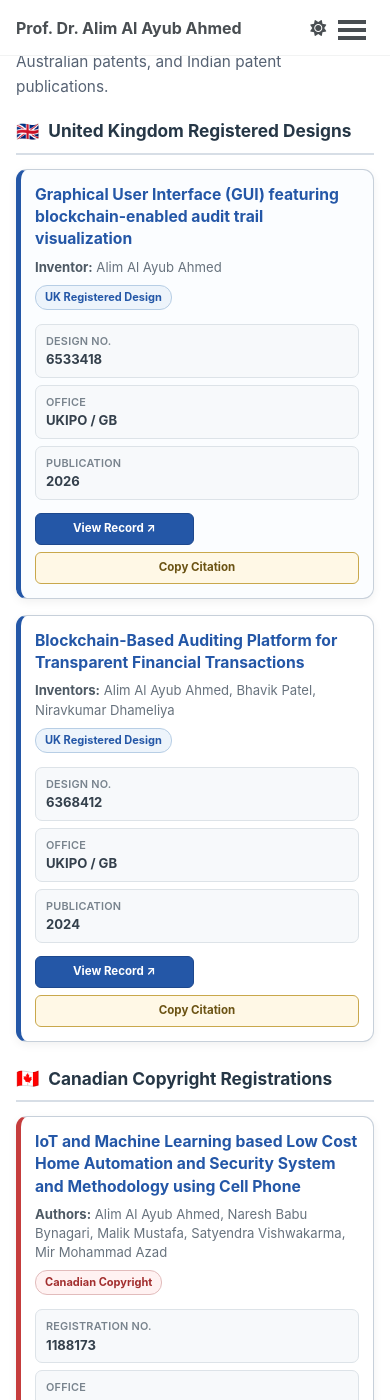
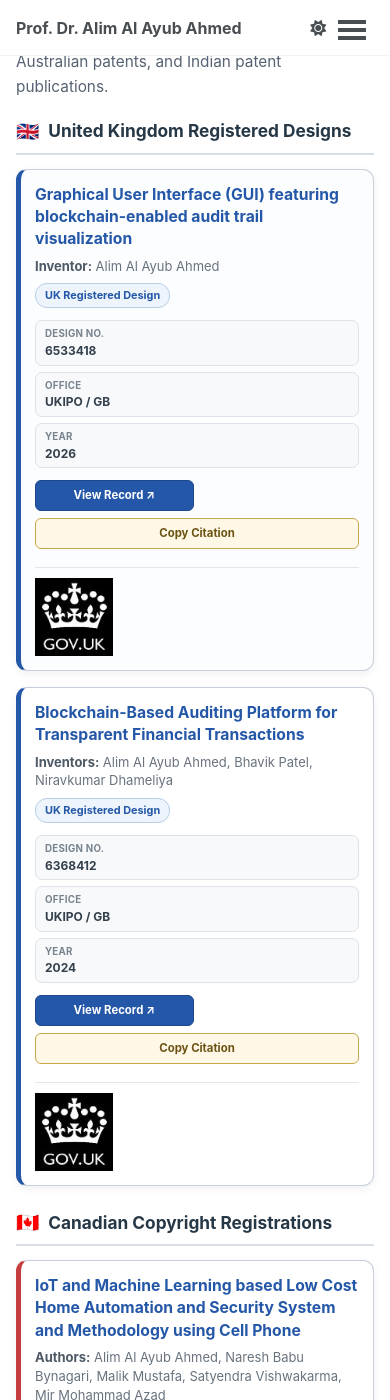
Before and after one commit to alimalayubahmed/alimalayubahmed.github.io, a Jekyll site: the page built from _pages/patents.html, in a window 390 px wide and 1400 px high, scrolled down 261 px. Built offline with Jekyll 4.4.1, drawn with Linux system fonts in a browser that asks for light colours; a style sheet for code colours, icons or effects is not loaded.

Commit message:
page update

```diff
--- a/_pages/patents.html
+++ b/_pages/patents.html
@@ -31,9 +31,12 @@ author_profile: true
     <!-- UK DESIGN 1 -->
     <article class="patent-card uk-card featured-patent">
 
+      <div class="patent-content">
+
         <div class="patent-card-top">
 
-        <div>
+          <div class="patent-heading-content">
+
             <div class="patent-title">
               Graphical User Interface (GUI) featuring blockchain-enabled audit trail visualization
             </div>
@@ -41,6 +44,7 @@ author_profile: true
             <div class="patent-meta">
               <strong>Inventor:</strong> Alim Al Ayub Ahmed
             </div>
+
           </div>
 
           <span class="patent-badge uk-badge">
@@ -48,6 +52,7 @@ author_profile: true
           </span>
 
         </div>
+
 
         <div class="patent-details">
 
@@ -62,16 +67,17 @@ author_profile: true
           </div>
 
           <div>
-          <span>Publication</span>
+            <span>Year</span>
             <strong>2026</strong>
           </div>
 
         </div>
 
+
         <div class="patent-actions">
 
           <a class="patent-btn record-btn"
-           href="https://www.impactio.com/researcher/alim?goto=map&tab=citations"
+             href="https://www.registered-design.service.gov.uk/find/6533418"
              target="_blank"
              rel="noopener noreferrer">
             View Record ↗
@@ -86,15 +92,28 @@ author_profile: true
 
         </div>
 
+      </div>
+
+
+      <div class="patent-logo-wrap">
+        <img
+          src="{{ '/images/patents/ukipo.png' | relative_url }}"
+          alt="UK Intellectual Property Office"
+          class="patent-office-logo">
+      </div>
+
     </article>
 
 
     <!-- UK DESIGN 2 -->
     <article class="patent-card uk-card">
 
+      <div class="patent-content">
+
         <div class="patent-card-top">
 
-        <div>
+          <div class="patent-heading-content">
+
             <div class="patent-title">
               Blockchain-Based Auditing Platform for Transparent Financial Transactions
             </div>
@@ -103,6 +122,7 @@ author_profile: true
               <strong>Inventors:</strong>
               Alim Al Ayub Ahmed, Bhavik Patel, Niravkumar Dhameliya
             </div>
+
           </div>
 
           <span class="patent-badge uk-badge">
@@ -110,6 +130,7 @@ author_profile: true
           </span>
 
         </div>
+
 
         <div class="patent-details">
 
@@ -124,16 +145,17 @@ author_profile: true
           </div>
 
           <div>
-          <span>Publication</span>
+            <span>Year</span>
             <strong>2024</strong>
           </div>
 
         </div>
 
+
         <div class="patent-actions">
 
           <a class="patent-btn record-btn"
-           href="https://www.impactio.com/researcher/alim?goto=map&tab=citations"
+             href="https://www.registered-design.service.gov.uk/find/6368412"
              target="_blank"
              rel="noopener noreferrer">
             View Record ↗
@@ -146,6 +168,16 @@ author_profile: true
             Copy Citation
           </button>
 
+        </div>
+
+      </div>
+
+
+      <div class="patent-logo-wrap">
+        <img
+          src="{{ '/images/patents/ukipo.png' | relative_url }}"
+          alt="UK Intellectual Property Office"
+          class="patent-office-logo">
       </div>
 
     </article>
@@ -172,9 +204,12 @@ author_profile: true
     <!-- CANADA 1 -->
     <article class="patent-card canada-card">
 
+      <div class="patent-content">
+
         <div class="patent-card-top">
 
-        <div>
+          <div class="patent-heading-content">
+
             <div class="patent-title">
               IoT and Machine Learning based Low Cost Home Automation and Security System and Methodology using Cell Phone
             </div>
@@ -184,6 +219,7 @@ author_profile: true
               Alim Al Ayub Ahmed, Naresh Babu Bynagari, Malik Mustafa,
               Satyendra Vishwakarma, Mir Mohammad Azad
             </div>
+
           </div>
 
           <span class="patent-badge canada-badge">
@@ -191,6 +227,7 @@ author_profile: true
           </span>
 
         </div>
+
 
         <div class="patent-details">
 
@@ -211,10 +248,11 @@ author_profile: true
 
         </div>
 
+
         <div class="patent-actions">
 
           <a class="patent-btn record-btn"
-           href="https://ised-isde.canada.ca/site/canadian-intellectual-property-office/en/copyright/canadian-copyrights-database"
+             href="https://www.ic.gc.ca/app/opic-cipo/cpyrghts/dtls.do?fileNum=1188173&amp;type=1"
              target="_blank"
              rel="noopener noreferrer">
             View Record ↗
@@ -229,15 +267,28 @@ author_profile: true
 
         </div>
 
+      </div>
+
+
+      <div class="patent-logo-wrap">
+        <img
+          src="{{ '/images/patents/canada-copyright.png' | relative_url }}"
+          alt="Canadian Copyright"
+          class="patent-office-logo">
+      </div>
+
     </article>
 
 
     <!-- CANADA 2 -->
     <article class="patent-card canada-card">
 
+      <div class="patent-content">
+
         <div class="patent-card-top">
 
-        <div>
+          <div class="patent-heading-content">
+
             <div class="patent-title">
               Role of Internet of Things (IoT) in Enabling Productive Work from Home (WFH) for Environmental Volatiles
             </div>
@@ -246,6 +297,7 @@ author_profile: true
               <strong>Authors:</strong>
               Alim Al Ayub Ahmed, Mani Manavalan
             </div>
+
           </div>
 
           <span class="patent-badge canada-badge">
@@ -253,6 +305,7 @@ author_profile: true
           </span>
 
         </div>
+
 
         <div class="patent-details">
 
@@ -273,10 +326,11 @@ author_profile: true
 
         </div>
 
+
         <div class="patent-actions">
 
           <a class="patent-btn record-btn"
-           href="https://ised-isde.canada.ca/site/canadian-intellectual-property-office/en/copyright/canadian-copyrights-database"
+             href="https://www.ic.gc.ca/app/opic-cipo/cpyrghts/dtls.do?fileNum=1188030&amp;type=1"
              target="_blank"
              rel="noopener noreferrer">
             View Record ↗
@@ -289,6 +343,16 @@ author_profile: true
             Copy Citation
           </button>
 
+        </div>
+
+      </div>
+
+
+      <div class="patent-logo-wrap">
+        <img
+          src="{{ '/images/patents/canada-copyright.png' | relative_url }}"
+          alt="Canadian Copyright"
+          class="patent-office-logo">
       </div>
 
     </article>
@@ -315,9 +379,12 @@ author_profile: true
     <!-- AUSTRALIA 1 -->
     <article class="patent-card australia-card">
 
+      <div class="patent-content">
+
         <div class="patent-card-top">
 
-        <div>
+          <div class="patent-heading-content">
+
             <div class="patent-title">
               A Regression Analysis Based System for Sentiment Analysis and a Method Thereof
             </div>
@@ -328,6 +395,7 @@ author_profile: true
               Praveen Kumar Donepudi, Surajit Goon, Vaibhav Jain, Sweta Gupta,
               Neeraj Kumar Rathore, Neelesh Kumar Jain
             </div>
+
           </div>
 
           <span class="patent-badge australia-badge">
@@ -335,6 +403,7 @@ author_profile: true
           </span>
 
         </div>
+
 
         <div class="patent-details">
 
@@ -355,6 +424,7 @@ author_profile: true
 
         </div>
 
+
         <div class="patent-actions">
 
           <a class="patent-btn record-btn"
@@ -373,15 +443,28 @@ author_profile: true
 
         </div>
 
+      </div>
+
+
+      <div class="patent-logo-wrap">
+        <img
+          src="{{ '/images/patents/ip-australia.png' | relative_url }}"
+          alt="IP Australia"
+          class="patent-office-logo">
+      </div>
+
     </article>
 
 
     <!-- AUSTRALIA 2 -->
     <article class="patent-card australia-card">
 
+      <div class="patent-content">
+
         <div class="patent-card-top">
 
-        <div>
+          <div class="patent-heading-content">
+
             <div class="patent-title">
               A Smart City System for Citizen's Utilizing Ubiquitous Computing Technique
             </div>
@@ -392,6 +475,7 @@ author_profile: true
               Rahas Bihari Panda, Geetanjli Khambra Raghuwanshi, Priyanka Dixit,
               Utkarsh Nigam, Ihtiram Raza Khan, Pankaj Kumar, Alim Al Ayub Ahmed
             </div>
+
           </div>
 
           <span class="patent-badge australia-badge">
@@ -399,6 +483,7 @@ author_profile: true
           </span>
 
         </div>
+
 
         <div class="patent-details">
 
@@ -419,6 +504,7 @@ author_profile: true
 
         </div>
 
+
         <div class="patent-actions">
 
           <a class="patent-btn record-btn"
@@ -435,6 +521,16 @@ author_profile: true
             Copy Citation
           </button>
 
+        </div>
+
+      </div>
+
+
+      <div class="patent-logo-wrap">
+        <img
+          src="{{ '/images/patents/ip-australia.png' | relative_url }}"
+          alt="IP Australia"
+          class="patent-office-logo">
       </div>
 
     </article>
@@ -461,9 +557,12 @@ author_profile: true
     <!-- INDIA 1 -->
     <article class="patent-card india-card">
 
+      <div class="patent-content">
+
         <div class="patent-card-top">
 
-        <div>
+          <div class="patent-heading-content">
+
             <div class="patent-title">
               A System and Method for Detecting and Mitigating Cyber Attacks in Real-Time
             </div>
@@ -473,6 +572,7 @@ author_profile: true
               Nur Mohammad Ali Chisty, Sandesh Rangayya Achar, Alim Al Ayub Ahmed,
               Mir Mohammad Azad, Md. Mostafijur Rahman, Ruhul Amin
             </div>
+
           </div>
 
           <span class="patent-badge india-badge">
@@ -480,6 +580,7 @@ author_profile: true
           </span>
 
         </div>
+
 
         <div class="patent-details">
 
@@ -500,10 +601,11 @@ author_profile: true
 
         </div>
 
+
         <div class="patent-actions">
 
           <a class="patent-btn record-btn"
-           href="https://www.impactio.com/researcher/alim?goto=map&tab=citations"
+             href="https://iprsearch.ipindia.gov.in/PublicSearch/PublicationSearch/ApplicationStatus"
              target="_blank"
              rel="noopener noreferrer">
             View Record ↗
@@ -518,15 +620,28 @@ author_profile: true
 
         </div>
 
+      </div>
+
+
+      <div class="patent-logo-wrap">
+        <img
+          src="{{ '/images/patents/ip-india.png' | relative_url }}"
+          alt="Intellectual Property India"
+          class="patent-office-logo">
+      </div>
+
     </article>
 
 
     <!-- INDIA 2 -->
     <article class="patent-card india-card">
 
+      <div class="patent-content">
+
         <div class="patent-card-top">
 
-        <div>
+          <div class="patent-heading-content">
+
             <div class="patent-title">
               A System and Method for Detecting and Preventing Intrusions in a Cloud Computing Environment
             </div>
@@ -537,6 +652,7 @@ author_profile: true
               Venkata Naga Satya Surendra Chimakurthi, Md Shakawat Hossain,
               Md. Shelim Miah
             </div>
+
           </div>
 
           <span class="patent-badge india-badge">
@@ -544,6 +660,7 @@ author_profile: true
           </span>
 
         </div>
+
 
         <div class="patent-details">
 
@@ -564,10 +681,11 @@ author_profile: true
 
         </div>
 
+
         <div class="patent-actions">
 
           <a class="patent-btn record-btn"
-           href="https://www.impactio.com/researcher/alim?goto=map&tab=citations"
+             href="https://iprsearch.ipindia.gov.in/PublicSearch/PublicationSearch/ApplicationStatus"
              target="_blank"
              rel="noopener noreferrer">
             View Record ↗
@@ -582,15 +700,28 @@ author_profile: true
 
         </div>
 
+      </div>
+
+
+      <div class="patent-logo-wrap">
+        <img
+          src="{{ '/images/patents/ip-india.png' | relative_url }}"
+          alt="Intellectual Property India"
+          class="patent-office-logo">
+      </div>
+
     </article>
 
 
     <!-- INDIA 3 -->
     <article class="patent-card india-card">
 
+      <div class="patent-content">
+
         <div class="patent-card-top">
 
-        <div>
+          <div class="patent-heading-content">
+
             <div class="patent-title">
               A Real-Time System for Processing a Financial Transaction Between Two Parties Based on Machine Learning
             </div>
@@ -600,6 +731,7 @@ author_profile: true
               Alim Al Ayub Ahmed, Masood H. Siddiqui, Preetam Suman,
               Vipin Khattri, Roshan Jahan, Sanjiv Kumar Jain
             </div>
+
           </div>
 
           <span class="patent-badge india-badge">
@@ -607,6 +739,7 @@ author_profile: true
           </span>
 
         </div>
+
 
         <div class="patent-details">
 
@@ -627,10 +760,11 @@ author_profile: true
 
         </div>
 
+
         <div class="patent-actions">
 
           <a class="patent-btn record-btn"
-           href="https://www.impactio.com/researcher/alim?goto=map&tab=citations"
+             href="https://iprsearch.ipindia.gov.in/PublicSearch/PublicationSearch/ApplicationStatus"
              target="_blank"
              rel="noopener noreferrer">
             View Record ↗
@@ -643,6 +777,16 @@ author_profile: true
             Copy Citation
           </button>
 
+        </div>
+
+      </div>
+
+
+      <div class="patent-logo-wrap">
+        <img
+          src="{{ '/images/patents/ip-india.png' | relative_url }}"
+          alt="Intellectual Property India"
+          class="patent-office-logo">
       </div>
 
     </article>
--- a/assets/css/patents.css
+++ b/assets/css/patents.css
@@ -60,7 +60,10 @@
    ========================================================= */
 
 .patent-card {
-  padding: 18px 20px;
+  display: flex;
+  align-items: stretch;
+  gap: 18px;
+  padding: 17px 18px;
   background: #ffffff;
   border: 1.5px solid #c7d0da;
   border-left: 5px solid #2457a7;
@@ -83,6 +86,11 @@
 
 .featured-patent {
   background: #fbfdff;
+}
+
+.patent-content {
+  flex: 1;
+  min-width: 0;
 }
 
 
@@ -115,7 +123,12 @@
   display: flex;
   align-items: flex-start;
   justify-content: space-between;
-  gap: 16px;
+  gap: 14px;
+}
+
+.patent-heading-content {
+  flex: 1;
+  min-width: 0;
 }
 
 .patent-title {
@@ -131,9 +144,9 @@
 }
 
 .patent-meta {
-  margin-top: 7px;
+  margin-top: 6px;
   color: #68737e;
-  font-size: .82em;
+  font-size: .81em;
   line-height: 1.45;
 }
 
@@ -154,7 +167,7 @@
   justify-content: center;
   padding: 5px 9px;
   border-radius: 12px;
-  font-size: .69em;
+  font-size: .68em;
   font-weight: 700;
   line-height: 1.2;
   white-space: nowrap;
@@ -186,18 +199,19 @@
 
 
 /* =========================================================
-   DETAILS ROW
+   COMPACT DETAILS ROW
+   Approx. 25-30% smaller than previous version
    ========================================================= */
 
 .patent-details {
   display: grid;
-  grid-template-columns: repeat(3, minmax(0, 1fr));
-  gap: 10px;
-  margin: 14px 0 13px;
+  grid-template-columns: 175px 190px 125px;
+  gap: 8px;
+  margin: 12px 0 12px;
 }
 
 .patent-details > div {
-  padding: 8px 10px;
+  padding: 6px 9px;
   background: #f7f9fb;
   border: 1px solid #dde3e8;
   border-radius: 7px;
@@ -205,20 +219,67 @@
 
 .patent-details span {
   display: block;
-  margin-bottom: 2px;
+  margin-bottom: 1px;
   color: #78838d;
-  font-size: .68em;
-  font-weight: 600;
+  font-size: .61em;
+  font-weight: 700;
   text-transform: uppercase;
-  letter-spacing: .02em;
+  letter-spacing: .025em;
 }
 
 .patent-details strong {
   display: block;
   color: #34404c;
-  font-size: .82em;
+  font-size: .75em;
   font-weight: 700;
-  line-height: 1.35;
+  line-height: 1.3;
+}
+
+
+/* =========================================================
+   OFFICE LOGO ON RIGHT
+   ========================================================= */
+
+.patent-logo-wrap {
+  width: 120px;
+  min-width: 120px;
+  display: flex;
+  align-items: flex-end;
+  justify-content: center;
+  padding: 5px 4px 4px 13px;
+  border-left: 1px solid #e2e7ec;
+}
+
+.patent-office-logo {
+  display: block;
+  width: 92px;
+  max-width: 100%;
+  max-height: 100px;
+  object-fit: contain;
+  margin: 0;
+  border: 0;
+  box-shadow: none;
+}
+
+
+/* UK crown logo generally looks better slightly smaller */
+.uk-card .patent-office-logo {
+  width: 78px;
+}
+
+/* Canadian copyright symbol */
+.canada-card .patent-office-logo {
+  width: 82px;
+}
+
+/* Australian logo */
+.australia-card .patent-office-logo {
+  width: 92px;
+}
+
+/* Indian IP logo */
+.india-card .patent-office-logo {
+  width: 92px;
 }
 
 
@@ -237,12 +298,12 @@
   display: inline-flex;
   align-items: center;
   justify-content: center;
-  min-height: 32px;
-  padding: 6px 11px;
+  min-height: 31px;
+  padding: 6px 10px;
   border-radius: 6px;
   box-sizing: border-box;
   font-family: inherit;
-  font-size: .72em;
+  font-size: .71em;
   font-weight: 700;
   line-height: 1.2;
   text-decoration: none !important;
@@ -315,7 +376,20 @@
   }
 
   .patent-card {
-    padding: 16px 17px;
+    padding: 15px 16px;
+  }
+
+  .patent-details {
+    grid-template-columns: repeat(3, minmax(0, 1fr));
+  }
+
+  .patent-logo-wrap {
+    width: 100px;
+    min-width: 100px;
+  }
+
+  .patent-office-logo {
+    width: 80px;
   }
 
 }
@@ -340,6 +414,10 @@
     font-size: 1.08em;
   }
 
+  .patent-card {
+    flex-direction: column;
+  }
+
   .patent-card-top {
     flex-direction: column;
     gap: 8px;
@@ -355,7 +433,22 @@
 
   .patent-details {
     grid-template-columns: 1fr;
-    gap: 7px;
+    gap: 6px;
+  }
+
+  .patent-logo-wrap {
+    width: 100%;
+    min-width: 0;
+    padding: 10px 0 0;
+    border-left: 0;
+    border-top: 1px solid #e2e7ec;
+    align-items: center;
+    justify-content: flex-start;
+  }
+
+  .patent-office-logo {
+    width: 78px;
+    max-height: 82px;
   }
 
 }
```
Also changed, not shown: images/patents/canada-copyright.png (added), images/patents/ip-australia.png (added), images/patents/ip-india.png (added), images/patents/ukipo.png (added). Lines whose indentation alone changed are shown as unchanged.
